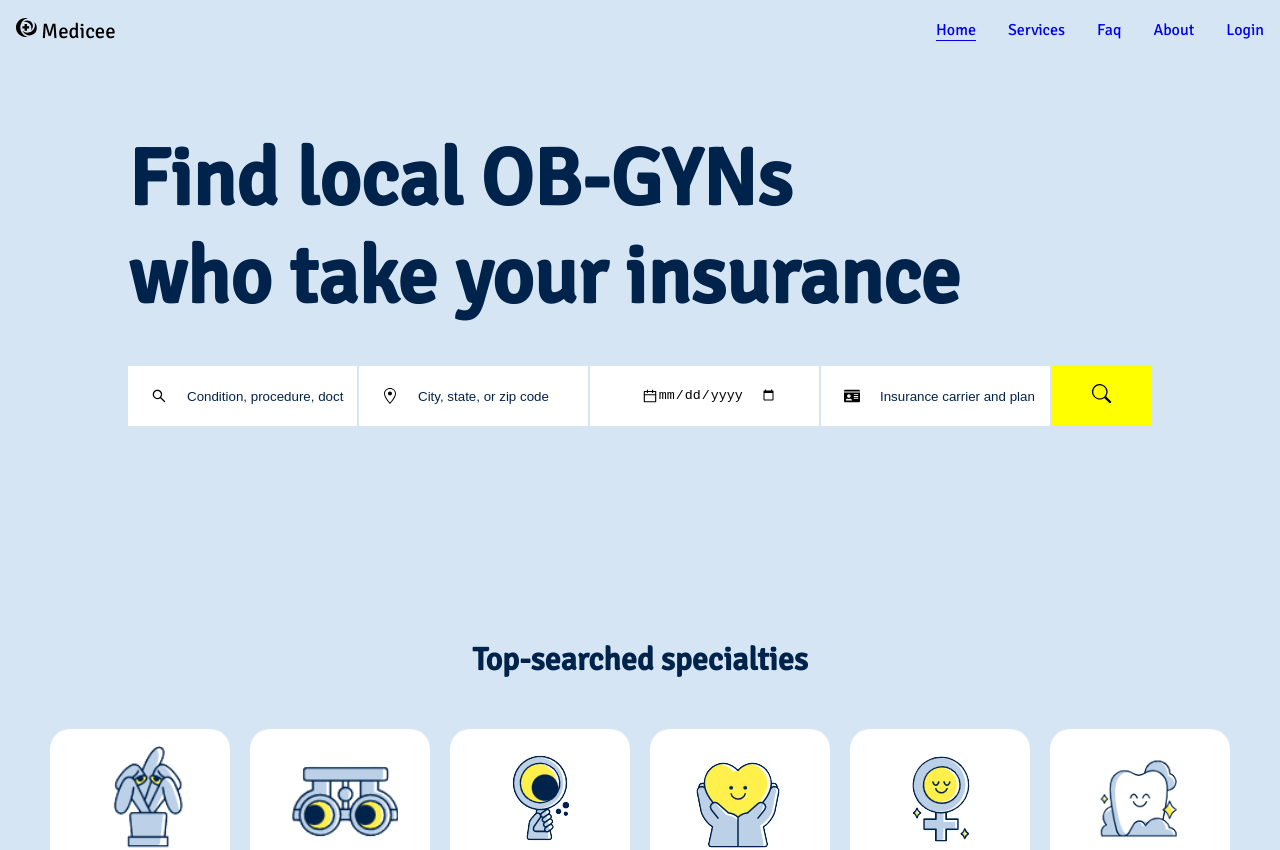
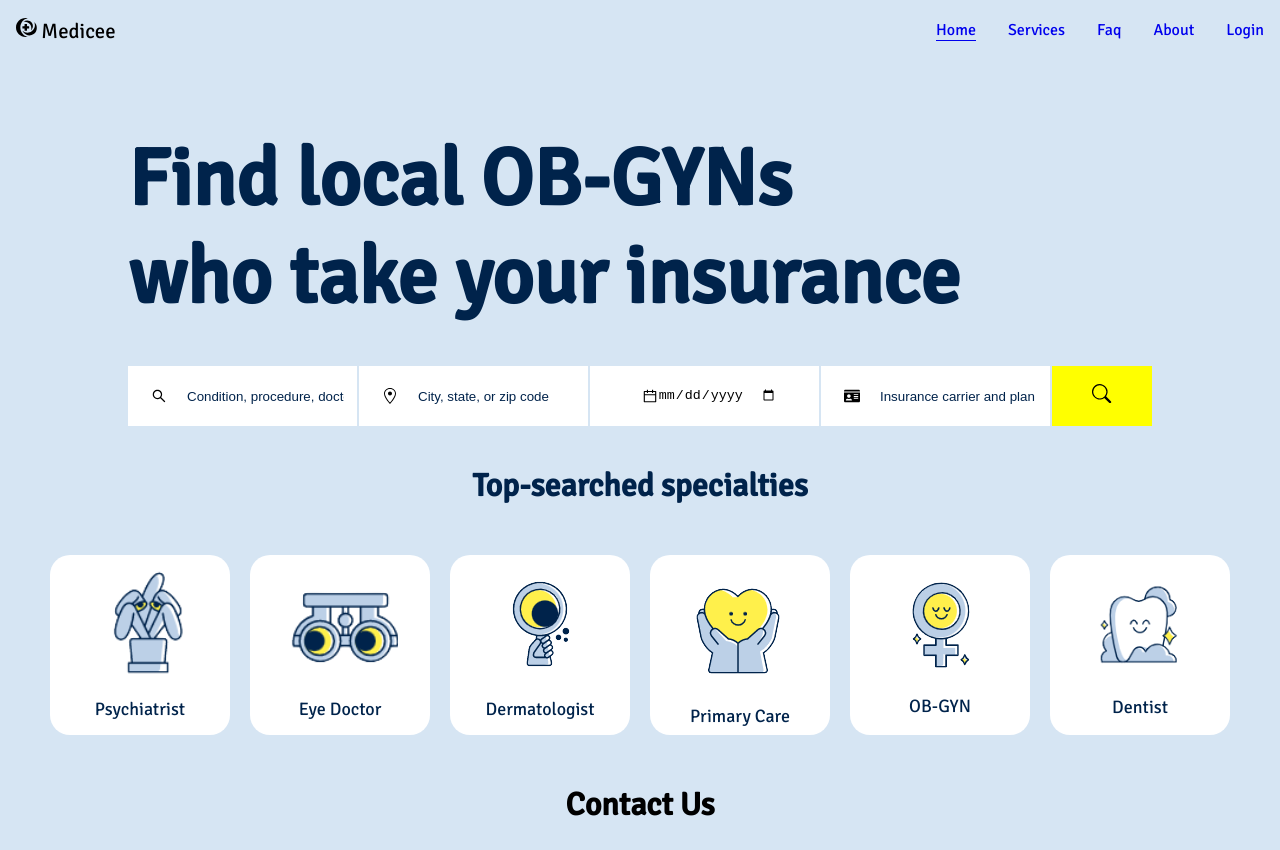
Before and after one commit to anshu0x/medica-pro, a React (Create React App) app: page / in a window 1280 px wide. Shown: the top 850 px of the page. Built offline with nearby package versions, Linux system fonts and the light colour scheme; a web font is replaced by a local one.

Commit message:
home modified healthcare removed

```diff
--- a/src/components/Home.css
+++ b/src/components/Home.css
@@ -7,7 +7,7 @@
 .doctors_card {
   width: 80vw;
 
-  height: 500px;
+  height: 100%;
 
   /* border: 1px solid; */
   flex-direction: column;
--- a/src/components/Topspecialist.css
+++ b/src/components/Topspecialist.css
@@ -10,7 +10,6 @@
   justify-content: center;
   align-items: center;
   flex-direction: column;
-  padding: 40px;
 }
 
 .cards {
```
